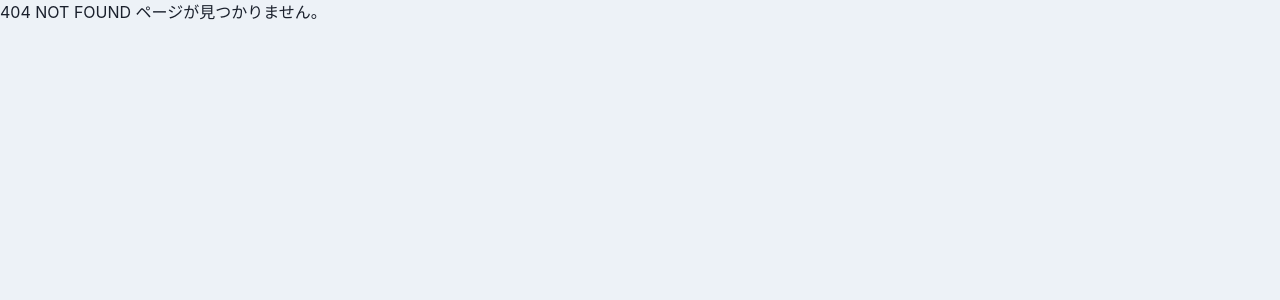
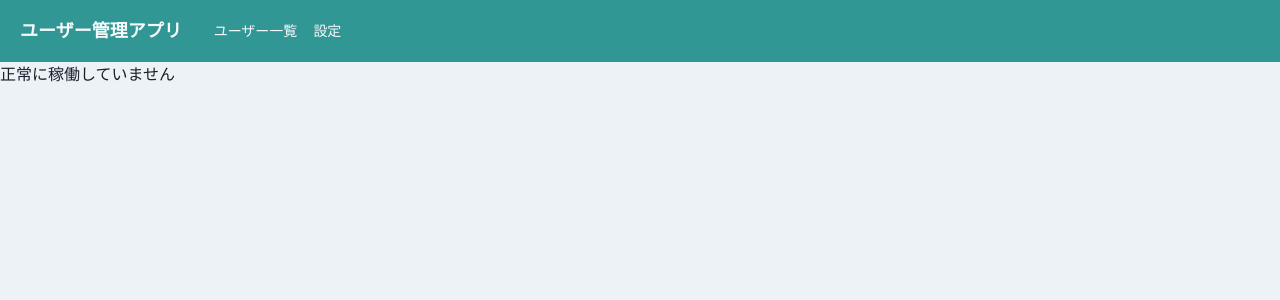
Before and after one commit to kngnkg/react-sample-app, a React (Create React App) app: page /health in a window 1280 px wide. Before the commit this address had no page. Shown: the top 300 px of the page. Built offline with nearby package versions, Linux system fonts and the light colour scheme; no server answers.

Commit message:
add healthcheck

```diff
--- /dev/null
+++ b/src/components/pages/HealthCheck.tsx
@@ -0,0 +1,32 @@
+import { FC, memo, useEffect } from "react"
+import { useHealthCheck } from "../../hooks/useHealthCheck";
+import { HeaderLayout } from "./templates/HeaderLayout";
+import { Center, Wrap } from "@chakra-ui/layout";
+import { Spinner } from "@chakra-ui/spinner";
+
+export const HealthCheck: FC = memo(() => {
+    const { healthCheck, isOperational ,loading} = useHealthCheck();
+
+    // 初回のみ
+    useEffect(() => healthCheck(), [healthCheck]);
+
+    return (
+        <>
+        <HeaderLayout>
+            {loading ? (
+                <Center h="100vh">
+                    <Spinner />
+                </Center>
+            ):(
+                <Wrap>
+                    {isOperational ? (
+                        <p>正常に稼働しています</p>
+                    ):(
+                        <p>正常に稼働していません</p>
+                    )}
+                </Wrap>
+            )}
+        </HeaderLayout>
+        </>
+    );
+});
--- /dev/null
+++ b/src/hooks/useHealthCheck.ts
@@ -0,0 +1,28 @@
+import axios from "axios";
+import { useCallback, useState } from "react";
+
+export const useHealthCheck = () => {
+    const [loading, setLoading] = useState(false);
+    // 稼働中かどうかを表す
+    const [isOperational, setIsOperational] = useState(false);
+
+    const healthCheck = useCallback(() => {
+        setLoading(true);
+        axios.get("http://docker.for.mac.localhost:18000/health")
+        .then((res) => {
+            if(res.status === 200) {
+                // 正常稼働
+                console.log(`正常に稼働しています。ステータスコード：${res.status}`)
+                setIsOperational(true);
+            } else {
+                console.error(`正常に稼働していません。ステータスコード：${res.status}`)
+            }
+        })
+        .catch((err) => {
+            console.error(`APIサーバーとの通信に失敗しました: ${err}`)
+             })
+        .finally(() => setLoading(false));
+    },[]);
+
+    return { healthCheck, loading, isOperational }
+};
--- a/src/router/Router.tsx
+++ b/src/router/Router.tsx
@@ -1,5 +1,6 @@
 import { FC, memo } from "react";
 import { Route, Routes, BrowserRouter } from "react-router-dom";
+import { HealthCheck } from "../components/pages/HealthCheck";
 
 import { Home } from "../components/pages/Home";
 import { Login } from "../components/pages/Login";
@@ -17,6 +18,7 @@ export const Router: FC = memo(() => {
                 <Route path="user_management" element={<UserManagement/>}/>
                 <Route path="setting" element={<Setting/>}/>
             </Route>
+            <Route path="/health" element={<HealthCheck/>}/>
             <Route path="*" element={<Page404/>}/>
         </Routes>
         </BrowserRouter>
```
Also changed, not shown: 1 other file (tests, documents, lock files or other folders).
